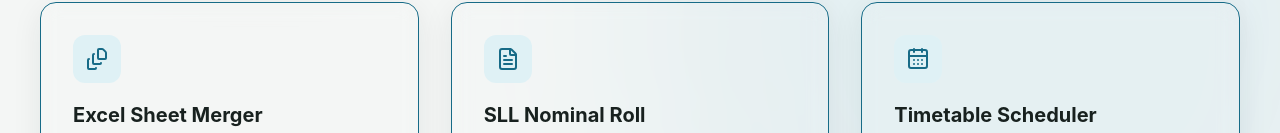
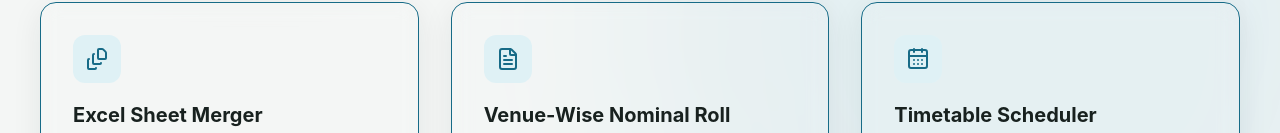
Before and after one commit to sam001ind/Report-studio, a React (Vite) app in the folder frontend/: page / in a window 1280 px wide. Shown: the part 819-952 px from the top of the page. Built offline with nearby package versions, Linux system fonts and the light colour scheme.

Commit message:
Rename SLL Nominal Roll to Venue-Wise Nominal Roll

```diff
--- a/frontend/src/pages/LandingPage.jsx
+++ b/frontend/src/pages/LandingPage.jsx
@@ -106,7 +106,7 @@ const LandingPage = () => {
               onClick={() => navigate('/sll-nominal')}
             >
               <div style={styles.featureIcon}><FileText size={24} color="var(--accent)" /></div>
-              <h3 style={styles.featureTitle}>SLL Nominal Roll</h3>
+              <h3 style={styles.featureTitle}>Venue-Wise Nominal Roll</h3>
               <p style={styles.featureText}>Generate venue-wise nominal roll sheets and PDFs with merged student registration cells.</p>
             </div>
           )}
--- a/frontend/src/pages/SllNominalPage.jsx
+++ b/frontend/src/pages/SllNominalPage.jsx
@@ -352,7 +352,7 @@ const SllNominalPage = () => {
         </div>
       </div>
 
-      <h2>SLL Nominal Roll Splitter</h2>
+      <h2>Venue-Wise Nominal Roll</h2>
       <p className="subtitle">Compile venue-wise nominal roll lists from a master register. Rows for the same seat/register number will be automatically merged, just like in Kannur University VBA logs.</p>
 
       <div style={{ display: 'grid', gridTemplateColumns: 'repeat(auto-fit, minmax(450px, 1fr))', gap: '32px', marginBottom: '32px' }}>
```
